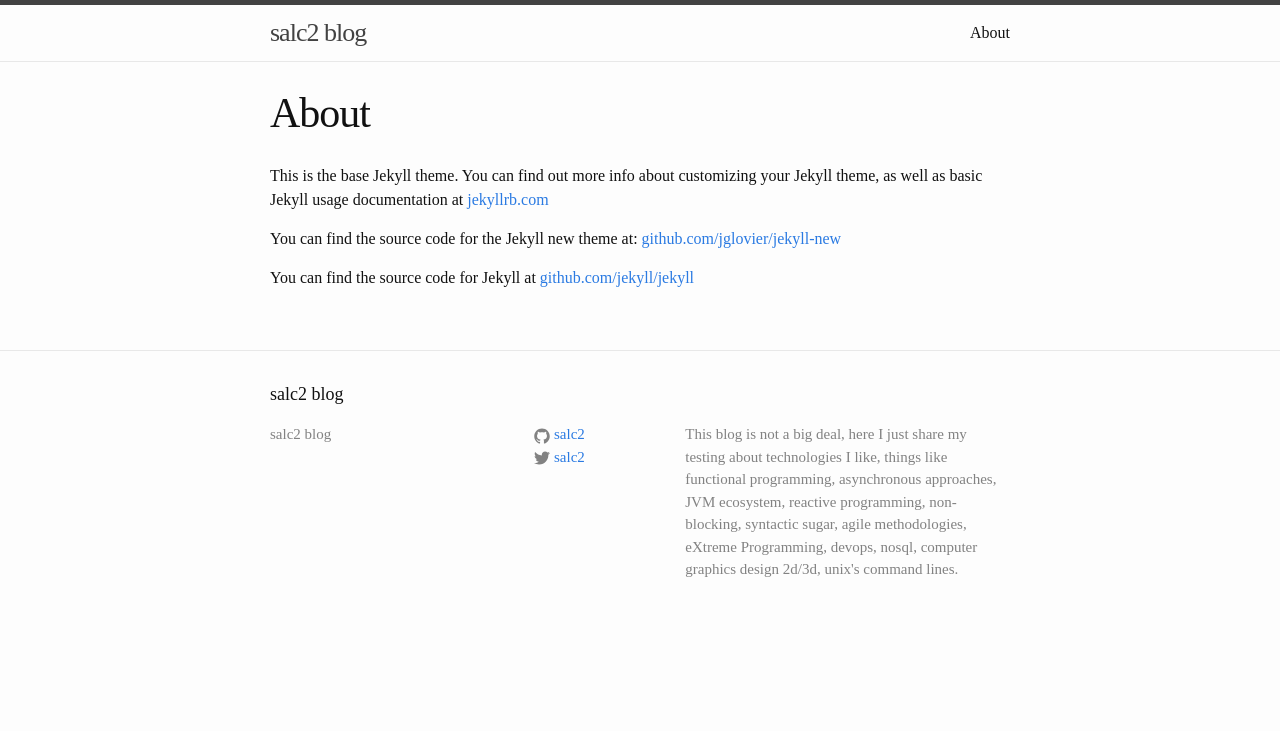
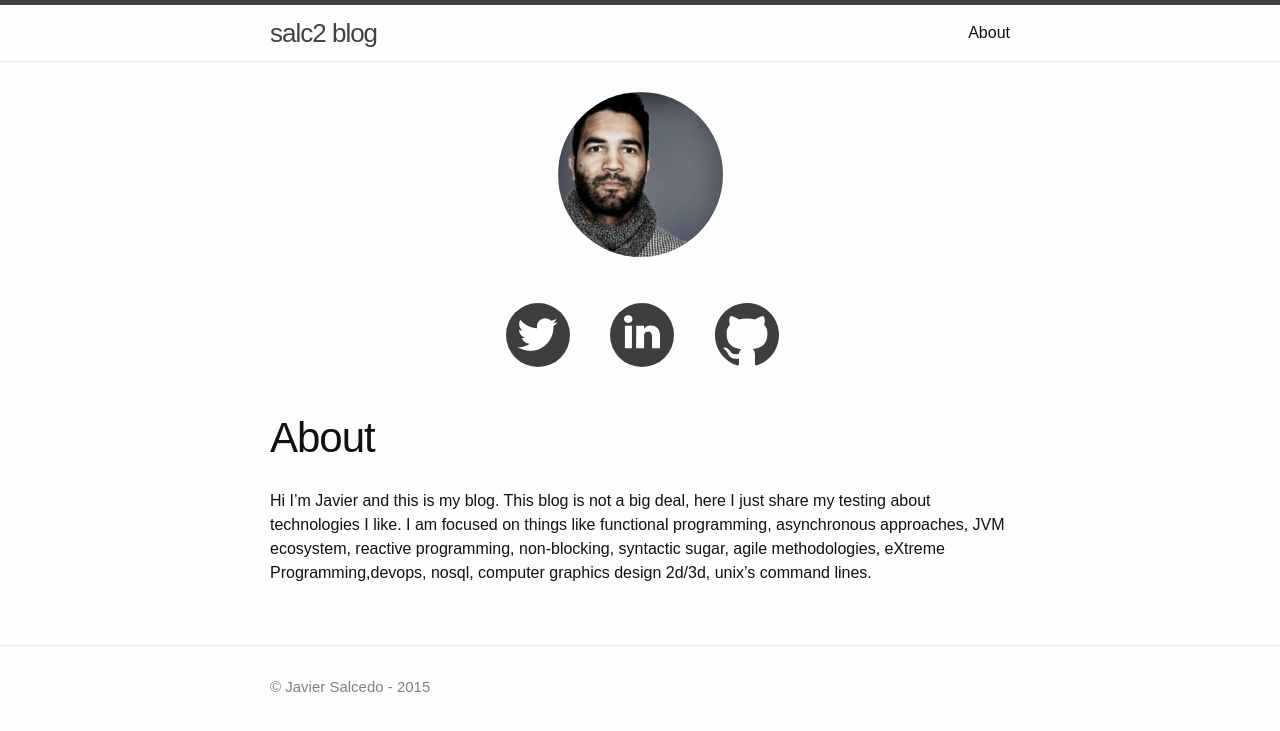
Before and after one commit to salc2/salc2.github.io, a Jekyll site: the page built from about.md, in a window 1280 px wide. Shown: the top 731 px of the page. Built offline with Jekyll 4.4.1, drawn with Linux system fonts in a browser that asks for light colours; some web fonts are replaced.

Commit message:
socrial nets, about picture

```diff
--- a/_includes/footer.html
+++ b/_includes/footer.html
@@ -2,18 +2,17 @@
 
   <div class="wrapper">
 
-    <h2 class="footer-heading">{{ site.title }}</h2>
-
+    <h2 class="footer-heading">
     <div class="footer-col-wrapper">
       <div class="footer-col  footer-col-1">
         <ul class="contact-list">
-          <li>{{ site.title }}</li>
+          <li>© Javier Salcedo - 2015</li>
           <!--<li><a href="mailto:{{ site.email }}">{{ site.email }}</a></li>-->
         </ul>
       </div>
 
       <div class="footer-col  footer-col-2">
-        <ul class="social-media-list">
+        <!--<ul class="social-media-list">
           {% if site.github_username %}
           <li>
             <a href="https://github.com/{{ site.github_username }}">
@@ -42,12 +41,12 @@
             </a>
           </li>
           {% endif %}
-        </ul>
+        </ul>-->
       </div>
 
-      <div class="footer-col  footer-col-3">
+      <!--<div class="footer-col  footer-col-3">
         <p class="text">{{ site.description }}</p>
-      </div>
+      </div>-->
     </div>
 
   </div>
--- a/_includes/head.html
+++ b/_includes/head.html
@@ -5,7 +5,7 @@
 
     <title>{% if page.title %}{{ page.title }}{% else %}{{ site.title }}{% endif %}</title>
     <meta name="description" content="{{ site.description }}">
-
+	<link href='https://fonts.googleapis.com/css?family=Mallanna' rel='stylesheet' type='text/css'>
     <link rel="stylesheet" href="{{ "/css/main.css" | prepend: site.baseurl }}">
     <link rel="canonical" href="{{ page.url | replace:'index.html','' | prepend: site.baseurl | prepend: site.url }}">
 </head>
--- /dev/null
+++ b/_layouts/about.html
@@ -0,0 +1,68 @@
+---
+layout: default
+---
+<div class="post">
+
+<div class="circular"></div>
+
+<div class="socialIcons">
+
+  <a href="https://twitter.com/salc2" target="blank" class="twitter">
+    <svg class="icon twit"><use xlink:href="#twitter" /></svg>
+  </a>
+  <a href="https://uy.linkedin.com/in/salc2" target="blank" class="linkedin">
+    <svg class="icon link"><use xlink:href="#linkedin" /></svg>
+  </a>
+
+  <a href="https://github.com/salc2" target="blank" class="github">
+    <svg class="gith"><use xlink:href="#github" /></svg>
+  </a>
+
+
+  <svg xmlns="http://www.w3.org/2000/svg" style="display: none;">
+    <symbol id="twitter" viewBox="0 0 32 32">
+      <g id="twitter-home_1_">
+        <circle cx="16" cy="16" r="16"/>
+        <g>
+          <path fill="white" d="M25.753,9.549c-0.736,0.327-1.527,0.548-2.357,0.647c0.847-0.508,1.498-1.312,1.804-2.271
+            c-0.793,0.47-1.671,0.812-2.606,0.996C21.846,8.124,20.78,7.626,19.6,7.626c-2.266,0-4.103,1.837-4.103,4.103
+            c0,0.322,0.036,0.635,0.106,0.935c-3.41-0.171-6.433-1.805-8.458-4.288C6.792,8.983,6.59,9.687,6.59,10.44
+            c0,1.423,0.724,2.679,1.826,3.415c-0.673-0.021-1.305-0.206-1.859-0.513c0,0.017,0,0.035,0,0.052c0,1.988,1.414,3.646,3.292,4.023
+            c-0.345,0.094-0.707,0.144-1.081,0.144c-0.264,0-0.522-0.026-0.772-0.074c0.522,1.63,2.038,2.816,3.833,2.85
+            c-1.404,1.1-3.174,1.756-5.096,1.756c-0.331,0-0.658-0.019-0.979-0.057c1.816,1.164,3.973,1.843,6.29,1.843
+            c7.547,0,11.675-6.252,11.675-11.675c0-0.178-0.004-0.355-0.012-0.531C24.507,11.095,25.203,10.373,25.753,9.549z"/>
+        </g>
+      </g>
+    </symbol>
+    <symbol id="linkedin" viewBox="0 0 32 32">
+      <g id="linkedin-home_1_">
+        <circle cx="16" cy="16" r="16"/>
+        <path fill="white" d="M10.962,22.594H7.452V11.363h3.509V22.594z M9.118,9.959H9.093C7.823,9.959,7,9.1,7,8.012
+          c0-1.109,0.847-1.949,2.142-1.949c1.295,0,2.091,0.838,2.116,1.947C11.259,9.098,10.437,9.959,9.118,9.959z M25,22.594h-3.978
+          v-5.811c0-1.522-0.623-2.559-1.991-2.559c-1.047,0-1.628,0.7-1.9,1.377c-0.101,0.241-0.086,0.579-0.086,0.916v6.077h-3.941
+          c0,0,0.05-10.295,0-11.231h3.941v1.763c0.234-0.771,1.492-1.87,3.503-1.87c2.492,0,4.452,1.616,4.452,5.093V22.594z"/>
+      </g>
+    </symbol>
+    <symbol id="github" viewBox="0 0 32 32">
+      <path id="github" d="M15.999,0C7.164,0,0,7.163,0,16.001c0,7.068,4.584,13.065,10.943,15.181
+        c0.8,0.147,1.092-0.347,1.092-0.771c0-0.38-0.014-1.386-0.022-2.721c-4.451,0.967-5.39-2.145-5.39-2.145
+        c-0.728-1.848-1.776-2.34-1.776-2.34c-1.453-0.993,0.11-0.973,0.11-0.973c1.606,0.113,2.451,1.649,2.451,1.649
+        c1.427,2.445,3.745,1.739,4.656,1.329c0.145-1.034,0.559-1.739,1.016-2.139c-3.553-0.404-7.288-1.776-7.288-7.908
+        c0-1.747,0.623-3.175,1.647-4.293c-0.165-0.405-0.714-2.032,0.157-4.234c0,0,1.343-0.43,4.4,1.64
+        c1.276-0.355,2.645-0.532,4.006-0.539c1.359,0.006,2.728,0.184,4.006,0.539c3.055-2.07,4.396-1.64,4.396-1.64
+        c0.873,2.203,0.324,3.83,0.159,4.234c1.025,1.118,1.645,2.547,1.645,4.293c0,6.147-3.741,7.499-7.305,7.895
+        c0.575,0.494,1.086,1.47,1.086,2.963c0,2.139-0.02,3.865-0.02,4.389c0,0.428,0.288,0.926,1.1,0.769C27.42,29.06,32,23.067,32,16.001
+        C32,7.163,24.836,0,15.999,0z"/>
+    </symbol>
+  </svg>
+</div>
+  <header class="post-header">
+    <h1 class="post-title">{{ page.title }}</h1>
+  </header>
+
+
+  <article class="post-content">
+    {{ content }}
+  </article>
+
+</div>
--- a/about.md
+++ b/about.md
@@ -1,11 +1,9 @@
 ---
-layout: page
+layout: about
 title: About
 permalink: /about/
 ---
 
-This is the base Jekyll theme. You can find out more info about customizing your Jekyll theme, as well as basic Jekyll usage documentation at [jekyllrb.com](http://jekyllrb.com/)
-
-You can find the source code for the Jekyll new theme at: [github.com/jglovier/jekyll-new](https://github.com/jglovier/jekyll-new)
-
-You can find the source code for Jekyll at [github.com/jekyll/jekyll](https://github.com/jekyll/jekyll)
+Hi I’m Javier and this is my blog.
+This blog is not a big deal, here I just share my testing about technologies I like.
+I am focused on things like functional programming, asynchronous approaches, JVM ecosystem, reactive programming, non-blocking, syntactic sugar, agile methodologies, eXtreme Programming,devops, nosql, computer graphics design 2d/3d, unix's command lines.
--- a/css/main.scss
+++ b/css/main.scss
@@ -7,7 +7,7 @@
 
 // Our variables
 //$base-font-family: Helvetica, Arial, sans-serif;
-$base-font-family: 'Patrick Hand', cursive;
+$base-font-family: 'Mallanna', sans-serif;
 $base-font-size:   16px;
 $small-font-size:  $base-font-size * 0.875;
 $base-line-height: 1.5;
@@ -38,6 +38,49 @@ $on-laptop:        800px;
 	@media screen and (max-width: $device) {
 		@content;
 	}
+	.circular {
+margin: 0 auto;
+	margin-bottom: 10px;
+width: 165px;
+height: 165px;
+	border-radius: 150px;
+	-webkit-border-radius: 150px;
+	-moz-border-radius: 150px;
+background: url(/images/githubprofile.jpg) no-repeat;
+	}
+
+	.socialIcons {
+width: 340px;
+height: 150px;
+margin: 0 auto;
+	}
+	svg,
+		.twitter,
+		.linkedin,
+		.github {
+display: inline-block;
+width: 64px;
+height: 64px;
+padding: 18px;
+		}
+	.twit,
+		.link,
+		.gith {
+fill: #3e3e3e;
+		}
+	.twit :hover {
+fill: #00acee;
+	}
+	.link :hover {
+fill: #007fb2;
+	}
+	.gith :hover {
+fill: #000;
+	}
+	.svg-hide {
+display: none;
+	}
+
 }
 
 
```
Also changed, not shown: _posts/2015-10-26-welcome-to-jekyll.markdown (+7 -6 lines), images/githubprofile.jpg (added). Lines whose indentation alone changed are shown as unchanged.
